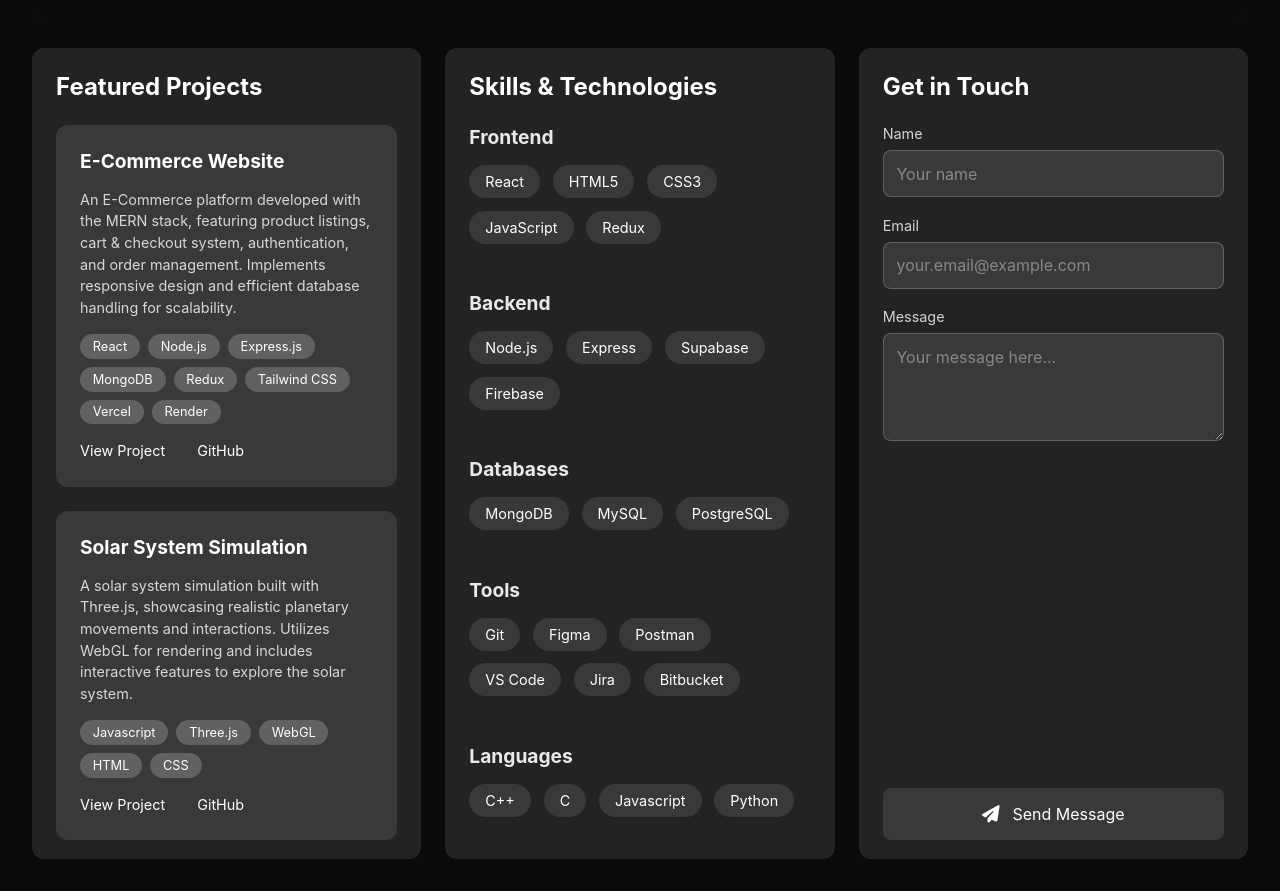
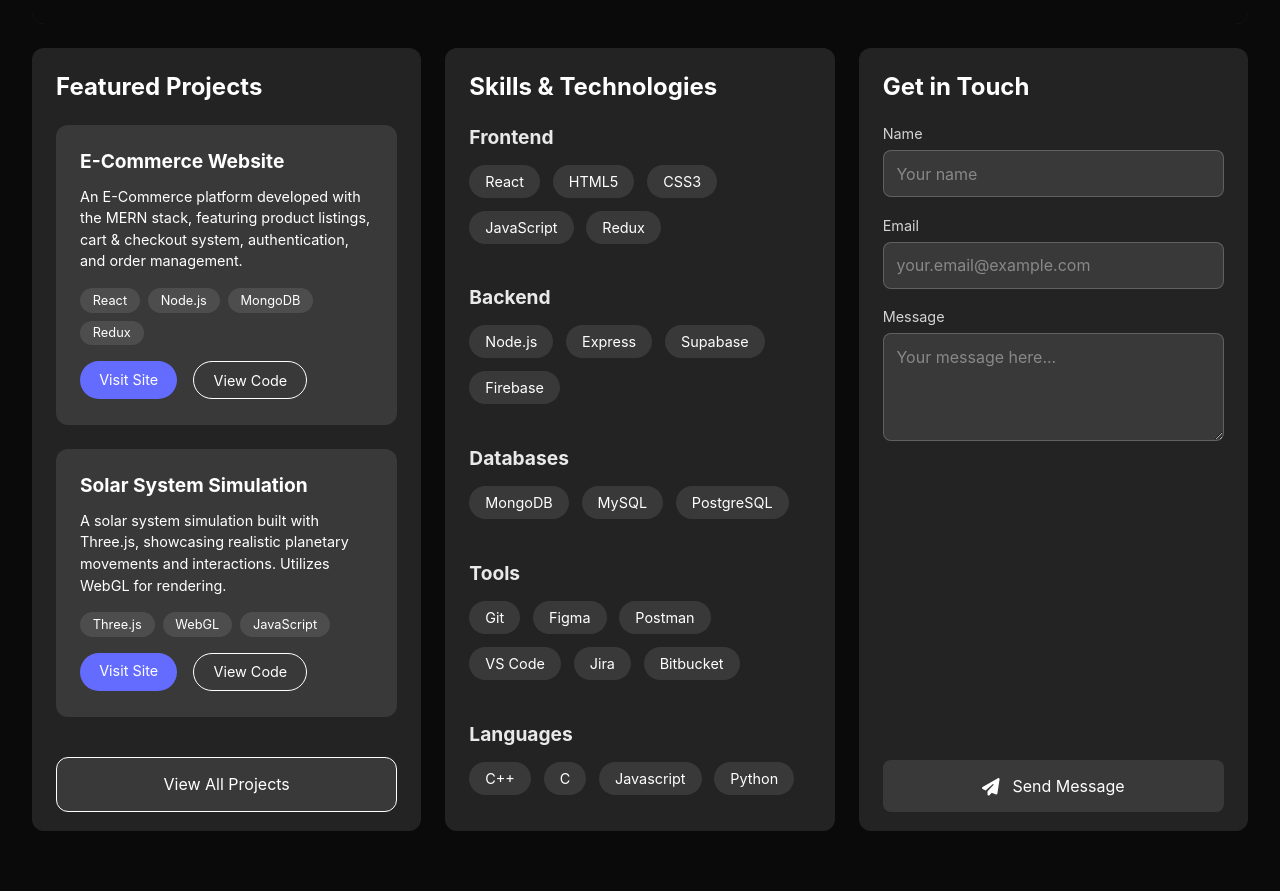
Before and after one commit to falkeetsingh/Portfolio, a React (Vite) app in the folder Portfolio_Falkeet/: page / in a window 1280 px wide. Shown: the part 1200-2091 px from the top of the page. After the commit the page ends 2063 px from the top, so only its background shows below. Built offline with nearby package versions, Linux system fonts and the light colour scheme.

Commit message:
projects added

```diff
--- a/Portfolio_Falkeet/package.json
+++ b/Portfolio_Falkeet/package.json
@@ -17,8 +17,10 @@
     "@fortawesome/react-fontawesome": "^0.2.2",
     "@react-three/drei": "^9.117.3",
     "@react-three/fiber": "^8.17.10",
+    "lucide-react": "^0.545.0",
     "react": "^18.3.1",
     "react-dom": "^18.3.1",
+    "react-router-dom": "^7.9.4",
     "react-slick": "^0.30.2",
     "react-typing-effect": "^2.0.5",
     "slick-carousel": "^1.8.1",
--- a/Portfolio_Falkeet/src/Components/Bottom_Left/index.jsx
+++ b/Portfolio_Falkeet/src/Components/Bottom_Left/index.jsx
@@ -1,29 +1,30 @@
-import React from 'react'
-import "./index.scss"
+import React from 'react';
+import { Link } from 'react-router-dom';
+import "./index.scss";
 
 const Bottom_Left = () => {
-  const projects = [
+  const featuredProjects = [
     {
       title: 'E-Commerce Website',
-      description: 'An E-Commerce platform developed with the MERN stack, featuring product listings, cart & checkout system, authentication, and order management. Implements responsive design and efficient database handling for scalability.',
-      tech: ['React', 'Node.js','Express.js', 'MongoDB', 'Redux','Tailwind CSS','Vercel','Render'],
+      description: 'An E-Commerce platform developed with the MERN stack, featuring product listings, cart & checkout system, authentication, and order management.',
+      tech: ['React', 'Node.js', 'MongoDB', 'Redux'],
       link: 'https://ecommerce-store-navy-delta.vercel.app/',
       github: 'https://github.com/falkeetsingh/Ecommerce-store'
     },
     {
       title: 'Solar System Simulation',
-      description: 'A solar system simulation built with Three.js, showcasing realistic planetary movements and interactions. Utilizes WebGL for rendering and includes interactive features to explore the solar system.',
-      tech: ['Javascript', 'Three.js', 'WebGL', 'HTML', 'CSS'],
+      description: 'A solar system simulation built with Three.js, showcasing realistic planetary movements and interactions. Utilizes WebGL for rendering.',
+      tech: ['Three.js', 'WebGL', 'JavaScript'],
       link: 'https://solar-system-silk-mu.vercel.app/',
       github: 'https://github.com/falkeetsingh/Solar-System'
     }
-  ]
+  ];
 
   return (
     <div className="projects-section">
       <h3>Featured Projects</h3>
       <div className="projects-grid">
-        {projects.map((project, index) => (
+        {featuredProjects.map((project, index) => (
           <div key={index} className="project-card">
             <h4>{project.title}</h4>
             <p>{project.description}</p>
@@ -33,21 +34,21 @@ const Bottom_Left = () => {
               ))}
             </div>
             <div className="project-links">
-              <a href={project.link} target="_blank" rel="noopener noreferrer">
-                View Project
+              <a href={project.link} target="_blank" rel="noopener noreferrer" className="visit-btn">
+                Visit Site
               </a>
-              {project.github && (
-                <a href={project.github} target="_blank" rel="noopener noreferrer" className="github-link">
-                  GitHub
-                </a>
-              )}
+              <a href={project.github} target="_blank" rel="noopener noreferrer" className="github-btn">
+                View Code
+              </a>
             </div>
           </div>
         ))}
+        <Link to="/projects" className="view-all-btn">
+          View All Projects
+        </Link>
       </div>
     </div>
+  );
+};
 
-  )
-}
-
-export default Bottom_Left
+export default Bottom_Left;
--- a/Portfolio_Falkeet/src/Components/Bottom_Left/index.scss
+++ b/Portfolio_Falkeet/src/Components/Bottom_Left/index.scss
@@ -1,7 +1,7 @@
-.Bottom_Left{
+.Bottom_Left {
   height: 50vh;
   width: 40vw;
-    background-color: #ffffff ;
+  background-color: #ffffff;
   border-radius: 2vw;
   border-top-right-radius: 0;
   box-shadow: inset 0 0 15px rgba(0, 0, 0, 0.5);
@@ -16,6 +16,7 @@
   h3 {
     font-size: 1.5rem;
     margin-bottom: 1.5rem;
+    color: var(--text-color);
   }
 
   .projects-grid {
@@ -23,16 +24,15 @@
     gap: 1.5rem;
     height: calc(100% - 3rem);
     overflow-y: auto;
+    position: relative;
 
     &::-webkit-scrollbar {
       width: 6px;
     }
-
     &::-webkit-scrollbar-track {
       background: var(--accent-color);
       border-radius: 3px;
     }
-
     &::-webkit-scrollbar-thumb {
       background: var(--hover-color);
       border-radius: 3px;
@@ -43,6 +43,8 @@
       border-radius: 12px;
       padding: 1.5rem;
       transition: all 0.3s ease;
+      position: relative;
+      overflow: hidden;
 
       &:hover {
         transform: translateY(-5px);
@@ -51,13 +53,14 @@
 
       h4 {
         font-size: 1.2rem;
-        margin-bottom: 1rem;
+        margin-bottom: 0.8rem;
+        color: var(--text-color);
       }
 
       p {
-        color: rgba(255, 255, 255, 0.8);
+        font-size: 0.9rem;
+        color: var(--text-secondary);
         margin-bottom: 1rem;
-        font-size: 0.9rem;
         line-height: 1.5;
       }
 
@@ -68,26 +71,70 @@
         margin-bottom: 1rem;
 
         .tech-tag {
+          background: var(--tag-bg, rgba(255, 255, 255, 0.1));
+          color: var(--tag-text, #fff);
           padding: 0.3rem 0.8rem;
-          background: rgba(255, 255, 255, 0.2);
           border-radius: 15px;
           font-size: 0.8rem;
+          transition: all 0.3s ease;
+
+          &:hover {
+            background: var(--tag-hover, rgba(255, 255, 255, 0.2));
+          }
         }
       }
 
+      .project-links {
+        display: flex;
+        gap: 1rem;
+        margin-top: auto;
+
         a {
-        color: var(--text-color);
           text-decoration: none;
+          padding: 0.6rem 1.2rem;
+          border-radius: 20px;
           font-size: 0.9rem;
-        display: inline-flex;
-        align-items: center;
-        gap: 0.5rem;
-        margin-right: 2rem ;
+          transition: all 0.3s ease;
+
+          &.visit-btn {
+            background: var(--primary-color, #646cff);
+            color: white;
 
             &:hover {
-          text-decoration: underline;
+              background: var(--primary-hover, #4a51ff);
+            }
+          }
+
+          &.github-btn {
+            background: transparent;
+            border: 1px solid var(--text-color);
+            color: var(--text-color);
+
+            &:hover {
+              background: var(--text-color);
+              color: var(--bg-color);
             }
           }
         }
       }
     }
+
+    .view-all-btn {
+      display: block;
+      text-align: center;
+      text-decoration: none;
+      background: var(--accent-color);
+      color: var(--text-color);
+      padding: 1rem;
+      border-radius: 12px;
+      margin-top: 1rem;
+      transition: all 0.3s ease;
+      border: 1px solid var(--text-color);
+
+      &:hover {
+        background: var(--hover-color);
+        transform: translateY(-3px);
+      }
+    }
+  }
+}
--- a/Portfolio_Falkeet/src/Components/Links_centre/index.jsx
+++ b/Portfolio_Falkeet/src/Components/Links_centre/index.jsx
@@ -27,7 +27,7 @@ const Links_centre = () => {
 
   const handleDownloadCV = () => {
     // Add your CV download link here
-    const cvLink = 'path-to-your-cv.pdf'
+    const cvLink = 'https://drive.google.com/file/d/1_pYIqqYem1ihuHQ1wwqNdm-TX3PhNCeI/view?usp=sharing'
     window.open(cvLink, '_blank')
   }
 
--- /dev/null
+++ b/Portfolio_Falkeet/src/pages/Projects.jsx
@@ -0,0 +1,78 @@
+import React from 'react';
+import { Link } from 'react-router-dom';
+import './Projects.scss';
+
+const Projects = () => {
+  const allProjects = [
+    {
+      title: 'E-Commerce Website',
+      description: 'An E-Commerce platform developed with the MERN stack, featuring product listings, cart & checkout system, authentication, and order management. Implements responsive design and efficient database handling for scalability.',
+      tech: ['React', 'Node.js','Express.js', 'MongoDB', 'Redux','Tailwind CSS','Vercel','Render'],
+      link: 'https://ecommerce-store-navy-delta.vercel.app/',
+      github: 'https://github.com/falkeetsingh/Ecommerce-store',
+      image: '/assets/ecommerce.png'
+    },
+    {
+      title: 'Substack Automation',
+      description: 'An automation tool for managing Substack newsletters, enabling scheduled publishing, subscriber management, and content analytics. Built to streamline newsletter workflows and improve engagement.',
+      tech: ['Python', 'Selenium', 'APIs', 'HTML', 'CSS'],
+      github: 'https://github.com/falkeetsingh/Substack-Automation',
+      image: '/assets/substack.png'
+    },
+    {
+      title: 'ClickLens',
+      description: 'A web analytics and link tracking platform designed to provide insights into user engagement and click behavior. Offers interactive dashboards, real-time analytics, and customizable tracking links.',
+      tech: ['React.js', 'Node.js', 'Express', 'MongoDB', 'Chart.js'],
+      link: 'https://clicklens.vercel.app/',
+      github: 'https://github.com/falkeetsingh/ClickLens',
+      image: '/assets/clicklens.png'
+    },
+    {
+      title: 'Solar System Simulation',
+      description: 'A solar system simulation built with Three.js, showcasing realistic planetary movements and interactions. Utilizes WebGL for rendering and includes interactive features to explore the solar system.',
+      tech: ['Javascript', 'Three.js', 'WebGL', 'HTML', 'CSS'],
+      link: 'https://solar-system-silk-mu.vercel.app/',
+      github: 'https://github.com/falkeetsingh/Solar-System',
+      image: '/assets/solar.png'
+    }
+  ];
+
+  return (
+    <div className="projects-page">
+      <Link to="/" className="back-button">
+        <span>←</span> Back to Home
+      </Link>
+      <h1>My Projects</h1>
+      <div className="projects-container">
+        {allProjects.map((project, index) => (
+          <div key={index} className="project-card">
+            <div className="project-image">
+              <img src={project.image} alt={project.title} />
+              <div className="project-overlay">
+                <div className="project-links">
+                  <a href={project.link} target="_blank" rel="noopener noreferrer" className="visit-btn">
+                    Visit Site
+                  </a>
+                  <a href={project.github} target="_blank" rel="noopener noreferrer" className="github-btn">
+                    View Code
+                  </a>
+                </div>
+              </div>
+            </div>
+            <div className="project-content">
+              <h3>{project.title}</h3>
+              <p>{project.description}</p>
+              <div className="tech-stack">
+                {project.tech.map((tech, i) => (
+                  <span key={i} className="tech-tag">{tech}</span>
+                ))}
+              </div>
+            </div>
+          </div>
+        ))}
+      </div>
+    </div>
+  );
+};
+
+export default Projects;
--- /dev/null
+++ b/Portfolio_Falkeet/src/pages/Projects.scss
@@ -0,0 +1,146 @@
+.projects-page {
+  padding: 2rem;
+  min-height: 100vh;
+  background: var(--bg-color);
+  color: var(--text-color);
+
+  .back-button {
+    display: inline-flex;
+    align-items: center;
+    gap: 0.5rem;
+    color: var(--text-color);
+    text-decoration: none;
+    font-size: 1.1rem;
+    margin-bottom: 2rem;
+    transition: color 0.3s ease;
+
+    &:hover {
+      color: var(--hover-color);
+    }
+
+    span {
+      font-size: 1.5rem;
+    }
+  }
+
+  h1 {
+    font-size: 2.5rem;
+    margin-bottom: 3rem;
+    text-align: center;
+  }
+
+  .projects-container {
+    display: grid;
+    grid-template-columns: repeat(auto-fit, minmax(300px, 1fr));
+    gap: 2rem;
+    max-width: 1400px;
+    margin: 0 auto;
+  }
+
+  .project-card {
+    background: var(--accent-color);
+    border-radius: 15px;
+    overflow: hidden;
+    transition: transform 0.3s ease, box-shadow 0.3s ease;
+
+    &:hover {
+      transform: translateY(-10px);
+      box-shadow: 0 10px 20px rgba(0, 0, 0, 0.2);
+
+      .project-overlay {
+        opacity: 1;
+      }
+    }
+  }
+
+  .project-image {
+    position: relative;
+    height: 200px;
+    overflow: hidden;
+
+    img {
+      width: 100%;
+      height: 100%;
+      object-fit: cover;
+    }
+
+    .project-overlay {
+      position: absolute;
+      top: 0;
+      left: 0;
+      width: 100%;
+      height: 100%;
+      background: rgba(0, 0, 0, 0.8);
+      display: flex;
+      justify-content: center;
+      align-items: center;
+      opacity: 0;
+      transition: opacity 0.3s ease;
+    }
+
+    .project-links {
+      display: flex;
+      gap: 1rem;
+
+      a {
+        padding: 0.8rem 1.5rem;
+        border-radius: 25px;
+        text-decoration: none;
+        font-weight: 600;
+        transition: all 0.3s ease;
+
+        &.visit-btn {
+          background: var(--primary-color);
+          color: white;
+
+          &:hover {
+            filter: brightness(0.9);
+          }
+        }
+
+        &.github-btn {
+          background: white;
+          color: black;
+
+          &:hover {
+            background: #f0f0f0;
+          }
+        }
+      }
+    }
+  }
+
+  .project-content {
+    padding: 1.5rem;
+
+    h3 {
+      font-size: 1.3rem;
+      margin-bottom: 1rem;
+    }
+
+    p {
+      color: var(--text-secondary);
+      margin-bottom: 1.5rem;
+      line-height: 1.6;
+    }
+  }
+
+  .tech-stack {
+    display: flex;
+    flex-wrap: wrap;
+    gap: 0.5rem;
+
+    .tech-tag {
+      background: var(--tag-bg);
+      color: var(--tag-text);
+      padding: 0.3rem 0.8rem;
+      border-radius: 15px;
+      font-size: 0.9rem;
+      transition: all 0.3s ease;
+
+      &:hover {
+        background: var(--tag-hover);
+      }
+    }
+  }
+} /* <-- Closing bracket for .projects-page */
```
Also changed, not shown: Portfolio_Falkeet/src/App.jsx (+11 -2 lines), 1 other file (tests, documents, lock files or other folders). Lines whose indentation alone changed are shown as unchanged.
